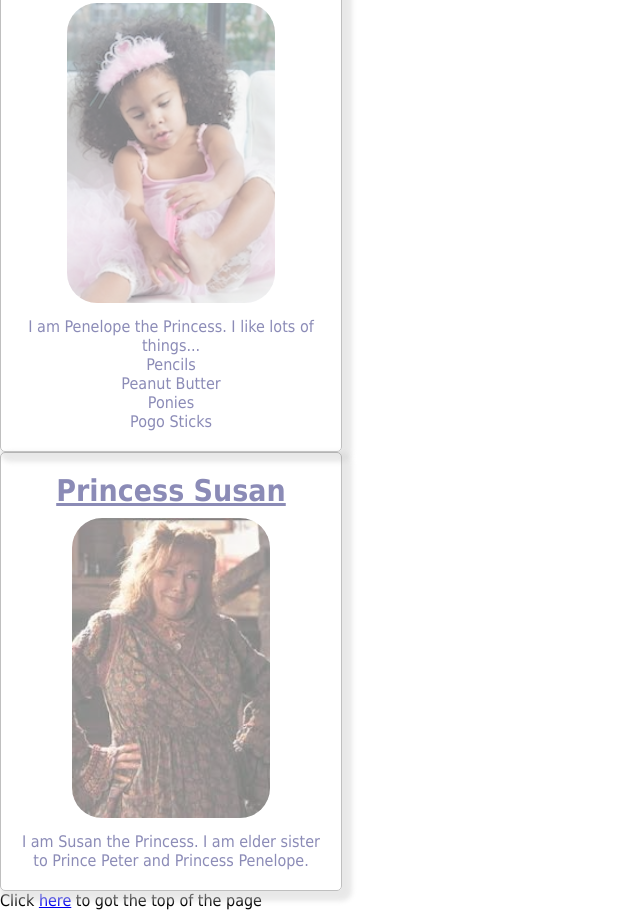
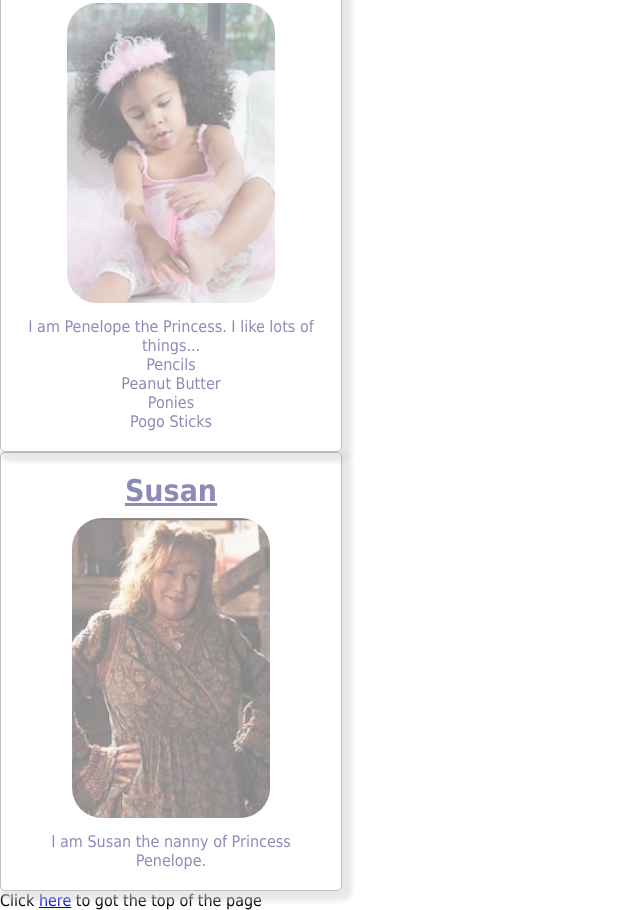
Before and after one commit to N011291/nology_coursework, a plain HTML site: page 02_fundamentals/index.html in a window 1280 px wide. Shown: the part 1638-2548 px from the top of the page, without its empty margins (0-640 px from the left). Drawn offline with Linux system fonts and the light colour scheme.

Commit message:
changed susan to nanny

```diff
--- a/02_fundamentals/index.html
+++ b/02_fundamentals/index.html
@@ -54,9 +54,9 @@
         </div>
 
         <div class="card">
-            <h6>Princess Susan</h6>
+            <h6>Susan</h6>
             <img src="./images/susan.jpg" alt="Princess Susan">
-            <p>I am Susan the Princess. I am elder sister to Prince Peter and Princess Penelope.</p>
+            <p>I am Susan the nanny of Princess Penelope.</p>
         </div>
 
     </main>
```
